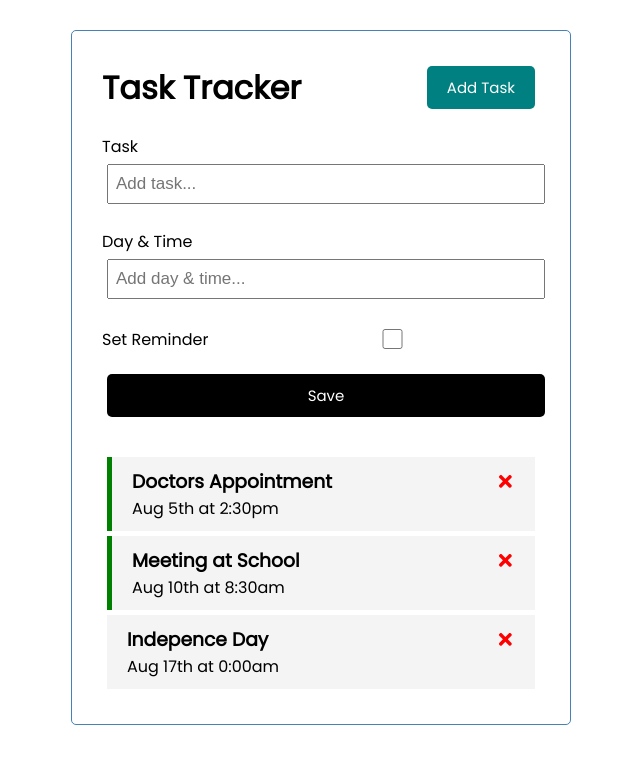
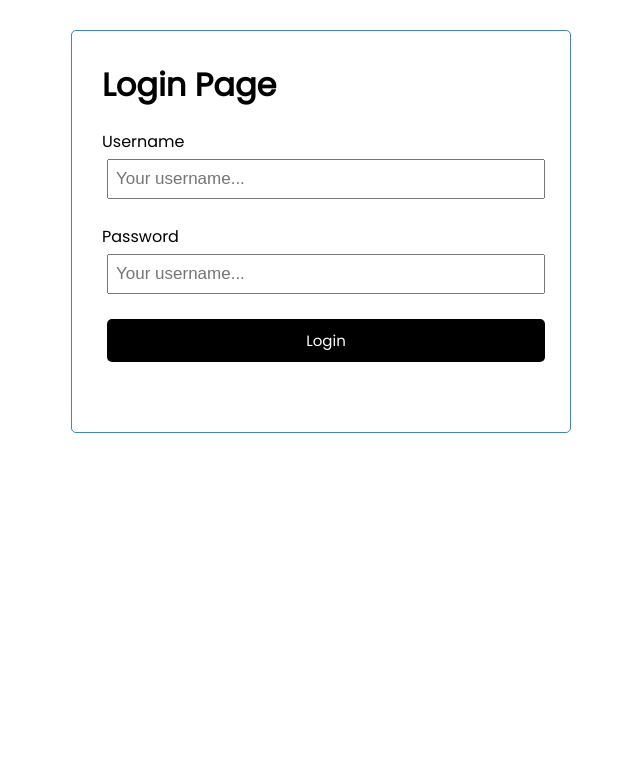
Before and after one commit to erpriliano/simple-task-tracker, a React (Create React App) app: page / in a window 1280 px wide. Shown: the top 764 px of the page, without its empty margins (319-959 px from the left). Built offline with nearby package versions, Linux system fonts and the light colour scheme.

Commit message:
Add login functionality and simple context for authentication

```diff
--- a/src/App.js
+++ b/src/App.js
@@ -1,67 +1,14 @@
 import React, { useState } from 'react'
-
-import Header from './components/Header'
-import Tasks from './components/Tasks'
-import AddTask from './components/AddTask'
+import { UserContext } from './commons/UserContext'
+import Home from './pages/Home'
+import Login from './pages/Login'
 
 function App() {
-    const [tasks, setTasks] = useState([
-        {
-            id: 1,
-            text: 'Doctors Appointment',
-            day: 'Aug 5th at 2:30pm',
-            reminder: true,
-        },
-        {
-            id: 2,
-            text: 'Meeting at School',
-            day: 'Aug 10th at 8:30am',
-            reminder: true,
-        },
-        {
-            id: 3,
-            text: 'Indepence Day',
-            day: 'Aug 17th at 0:00am',
-            reminder: false,
-        },
-    ])
-
-    const addTask = (task) => {
-        const id = Math.floor(Math.random() * 10000) + 1
-        const newTask = { id: id, ...task }
-
-        console.log(newTask)
-        setTasks([...tasks, newTask])
-    }
-
-    //Delete task function
-    const deleteTask = (id) => {
-        setTasks(tasks.filter((task) => task.id !== id))
-    }
-
-    //Toggle reminder
-    const toggleReminder = (id) => {
-        setTasks(
-            tasks.map((task) =>
-                task.id === id ? { ...task, reminder: !task.reminder } : task
-            )
-        )
-    }
-
+    const [auth, setAuth] = useState(false)
     return (
-        <div className="container">
-            <Header title="Task Tracker" />
-            <AddTask onSubmit={addTask} />
-            {tasks.length > 0 ? (
-                <Tasks
-                    tasks={tasks}
-                    onDelete={deleteTask}
-                    onToggle={toggleReminder}
-                />
-            ) : (
-                'No tasks to show'
-            )}
-        </div>
+        <UserContext.Provider value={{ auth, setAuth }}>
+            {auth ? <Home /> : <Login />}
+        </UserContext.Provider>
     )
 }
 
--- /dev/null
+++ b/src/commons/UserContext.js
@@ -0,0 +1,3 @@
+import { createContext } from 'react'
+
+export const UserContext = createContext({ auth: false })
--- a/src/components/Header.js
+++ b/src/components/Header.js
@@ -2,15 +2,11 @@ import React from 'react'
 
 import Button from './Button'
 
-function Header({ title }) {
+function Header({ title, onClick }) {
     return (
         <header className="header">
             <h1>{title}</h1>
-            <Button
-                color="teal"
-                text="Add Task"
-                onClick={() => console.log('Button Clicked')}
-            />
+            <Button color="teal" text="Logout" onClick={onClick} />
         </header>
     )
 }
--- a/src/components/Task.js
+++ b/src/components/Task.js
@@ -5,7 +5,7 @@ function Task({ task, onDelete, onToggle }) {
     return (
         <div
             className={`task ${task.reminder ? `reminder` : ``}`}
-            onClick={onToggle}
+            onDoubleClick={onToggle}
         >
             <h3>
                 {task.text}{' '}
--- /dev/null
+++ b/src/pages/Home.js
@@ -0,0 +1,70 @@
+import React, { useState, useContext } from 'react'
+
+import Header from '../components/Header'
+import Tasks from '../components/Tasks'
+import AddTask from '../components/AddTask'
+import { UserContext } from '../commons/UserContext'
+
+const Home = () => {
+    const { setAuth } = useContext(UserContext)
+    const [tasks, setTasks] = useState([
+        {
+            id: 1,
+            text: 'Doctors Appointment',
+            day: 'Aug 5th at 2:30pm',
+            reminder: true,
+        },
+        {
+            id: 2,
+            text: 'Meeting at School',
+            day: 'Aug 10th at 8:30am',
+            reminder: true,
+        },
+        {
+            id: 3,
+            text: 'Indepence Day',
+            day: 'Aug 17th at 0:00am',
+            reminder: false,
+        },
+    ])
+
+    const addTask = (task) => {
+        const id = Math.floor(Math.random() * 10000) + 1
+        const newTask = { id: id, ...task }
+
+        console.log(newTask)
+        setTasks([...tasks, newTask])
+    }
+
+    //Delete task function
+    const deleteTask = (id) => {
+        setTasks(tasks.filter((task) => task.id !== id))
+    }
+
+    //Toggle reminder
+    const toggleReminder = (id) => {
+        setTasks(
+            tasks.map((task) =>
+                task.id === id ? { ...task, reminder: !task.reminder } : task
+            )
+        )
+    }
+
+    return (
+        <div className="container">
+            <Header title="Task Tracker" onClick={() => setAuth(false)} />
+            <AddTask onSubmit={addTask} />
+            {tasks.length > 0 ? (
+                <Tasks
+                    tasks={tasks}
+                    onDelete={deleteTask}
+                    onToggle={toggleReminder}
+                />
+            ) : (
+                'No tasks to show'
+            )}
+        </div>
+    )
+}
+
+export default Home
--- /dev/null
+++ b/src/pages/Login.js
@@ -0,0 +1,53 @@
+import React, { useState, useContext } from 'react'
+import { UserContext } from '../commons/UserContext'
+
+const Login = () => {
+    const [signIn, setSignIn] = useState({ username: '', password: '' })
+    const { setAuth } = useContext(UserContext)
+
+    return (
+        <div className="container">
+            <header className="header">
+                <h1>Login Page</h1>
+            </header>
+            <form
+                className="add-form"
+                onSubmit={(e) => {
+                    e.preventDefault()
+                    if (
+                        signIn.username === 'admin' &&
+                        signIn.password === 'admin'
+                    ) {
+                        setAuth(true)
+                    }
+                }}
+            >
+                <div className="form-control">
+                    <label>Username</label>
+                    <input
+                        type="text"
+                        placeholder="Your username..."
+                        value={signIn.username}
+                        onChange={(e) =>
+                            setSignIn({ ...signIn, username: e.target.value })
+                        }
+                    />
+                </div>
+                <div className="form-control">
+                    <label>Password</label>
+                    <input
+                        type="password"
+                        placeholder="Your username..."
+                        value={signIn.password}
+                        onChange={(e) =>
+                            setSignIn({ ...signIn, password: e.target.value })
+                        }
+                    />
+                </div>
+                <input className="btn btn-block" type="submit" value="Login" />
+            </form>
+        </div>
+    )
+}
+
+export default Login
```
